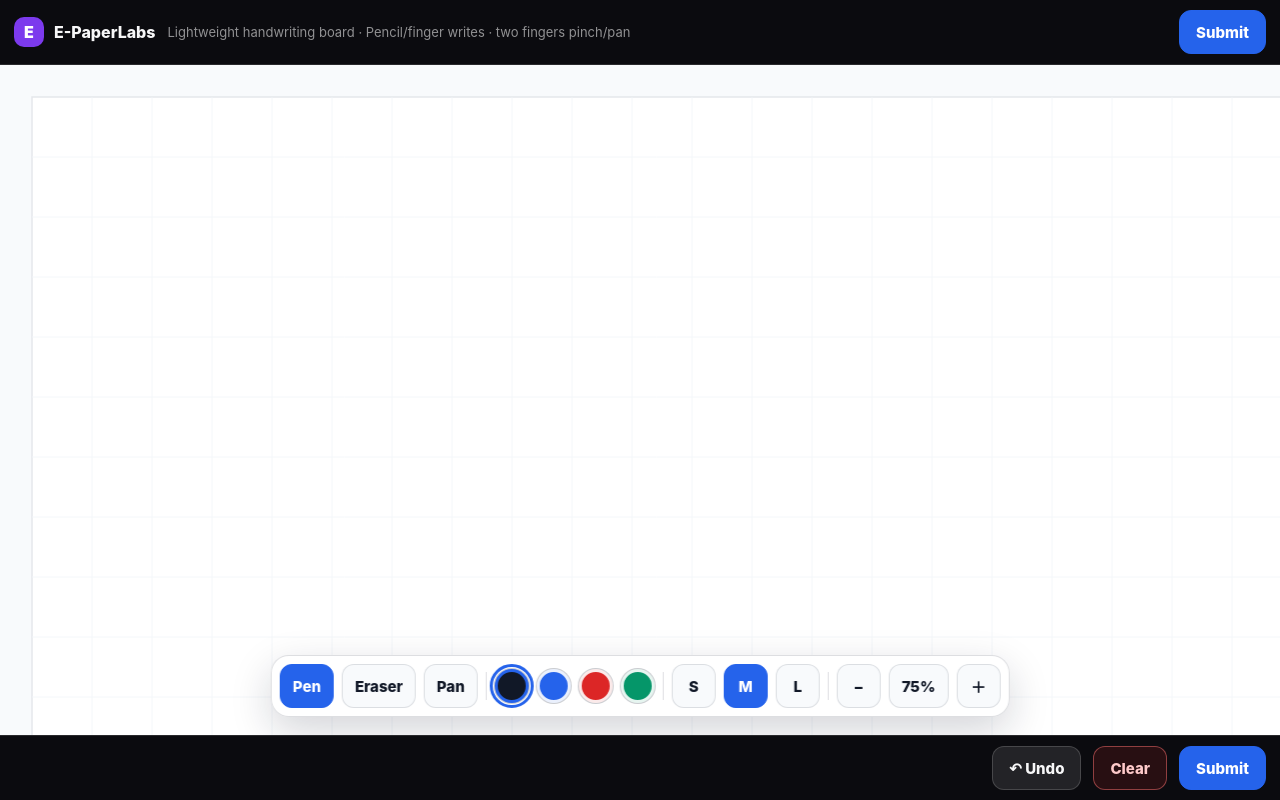
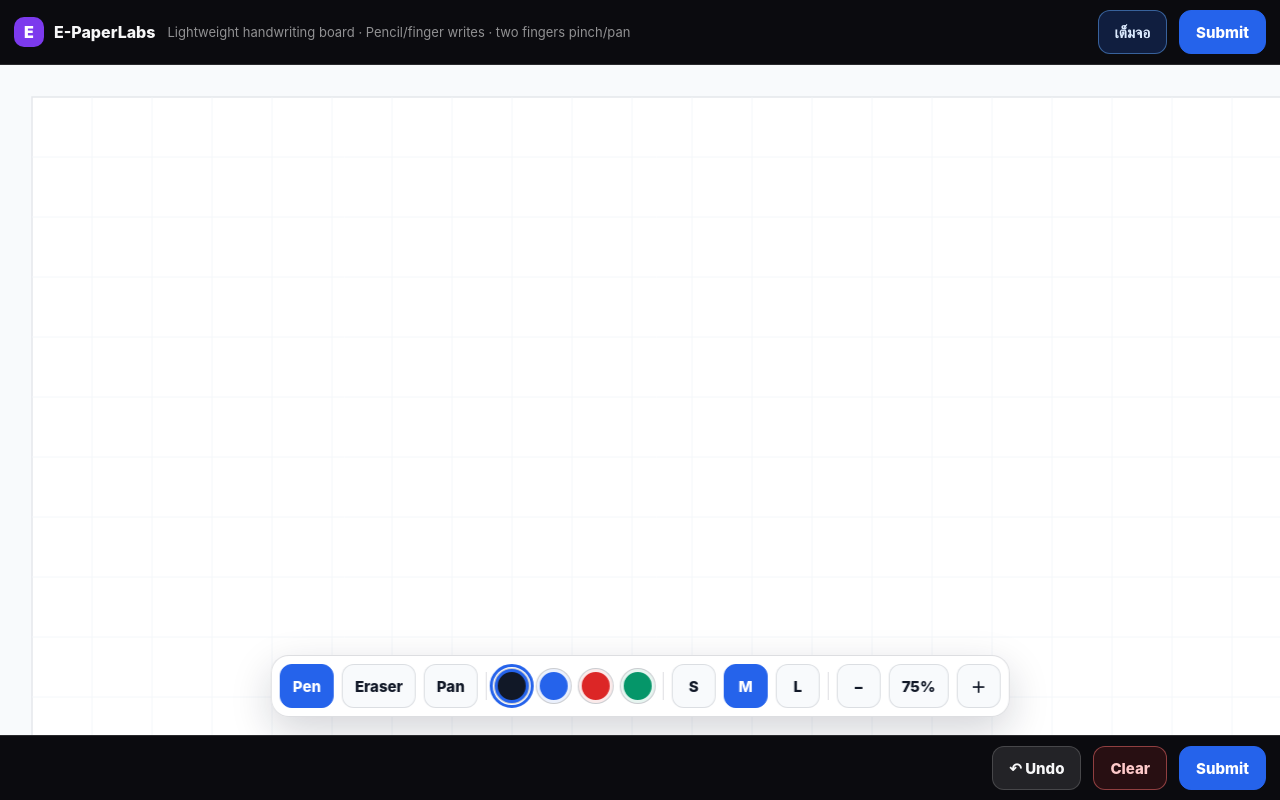
Before and after one commit to Nack-thanaphon/epaperlabs, a React (Vite) app: page / in a window 1280 px wide. Built offline with nearby package versions, Linux system fonts and the light colour scheme.

Commit message:
fix: give ChatGPT board a tall writing area and fullscreen control

```diff
--- a/src/App.tsx
+++ b/src/App.tsx
@@ -194,13 +194,22 @@ function App() {
     for (const stroke of strokesRef.current) drawStrokePath(ctx, stroke)
   }, [viewport])
 
-  useEffect(() => {
+  const requestFullscreen = useCallback(() => {
     try {
-      window.openai?.requestDisplayMode?.({ mode: 'fullscreen' })
+      return window.openai?.requestDisplayMode?.({ mode: 'fullscreen' })
     } catch {
-      // unsupported host
+      // Unsupported host / bridge not ready yet.
+      return undefined
     }
   }, [])
+
+  useEffect(() => {
+    // ChatGPT can inject its bridge after the React app mounts. Retry briefly so
+    // iPad starts in a useful writing area instead of a collapsed inline card.
+    void requestFullscreen()
+    const retries = [350, 1200].map((delay) => window.setTimeout(() => void requestFullscreen(), delay))
+    return () => retries.forEach(window.clearTimeout)
+  }, [requestFullscreen])
 
   useEffect(() => {
     redraw()
@@ -438,6 +447,7 @@ function App() {
       <div className="topBar">
         <div className="brand"><span className="logo">E</span><span>E-PaperLabs</span></div>
         <div className="hint">Lightweight handwriting board · Pencil/finger writes · two fingers pinch/pan</div>
+        <button className="expandButton" onClick={() => void requestFullscreen()}>เต็มจอ</button>
         <button className="submitButton" disabled={status === 'submitting'} onClick={handleSubmit}>{statusText}</button>
       </div>
 
--- a/src/styles.css
+++ b/src/styles.css
@@ -3,6 +3,7 @@ body,
 #root {
   width: 100%;
   height: 100%;
+  min-height: 720px;
   margin: 0;
   overflow: hidden;
   overscroll-behavior: none;
@@ -24,6 +25,7 @@ button {
 
 .appShell {
   height: 100%;
+  min-height: 720px;
   width: 100%;
   display: grid;
   grid-template-rows: auto 1fr auto;
@@ -87,7 +89,7 @@ button {
 }
 
 .boardWrap {
-  min-height: 0;
+  min-height: 520px;
   position: relative;
   overflow: hidden;
   background: #f8fafc;
@@ -117,6 +119,7 @@ button {
 }
 
 .submitButton,
+.expandButton,
 .toolButton,
 .floatingTools button {
   border: 1px solid rgba(255, 255, 255, 0.16);
@@ -131,8 +134,15 @@ button {
 }
 
 .submitButton,
+.expandButton,
 .toolButton {
   padding: 10px 16px;
+}
+
+.expandButton {
+  color: #dbeafe;
+  border-color: rgba(96, 165, 250, 0.5);
+  background: rgba(37, 99, 235, 0.22);
 }
 
 .submitButton,
@@ -227,6 +237,7 @@ button {
   }
 
   .submitButton,
+  .expandButton,
   .toolButton,
   .floatingTools button {
     padding: 9px 12px;
```
Also changed, not shown: lib/mcp-app.mjs, 4 other files (tests, documents, lock files or other folders).
